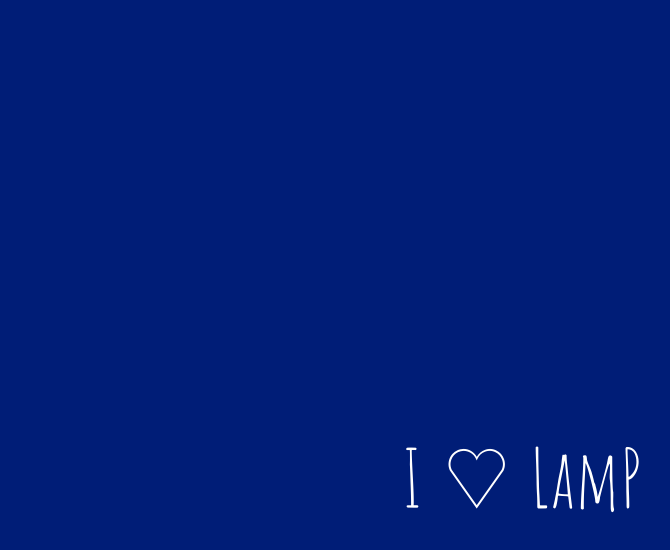
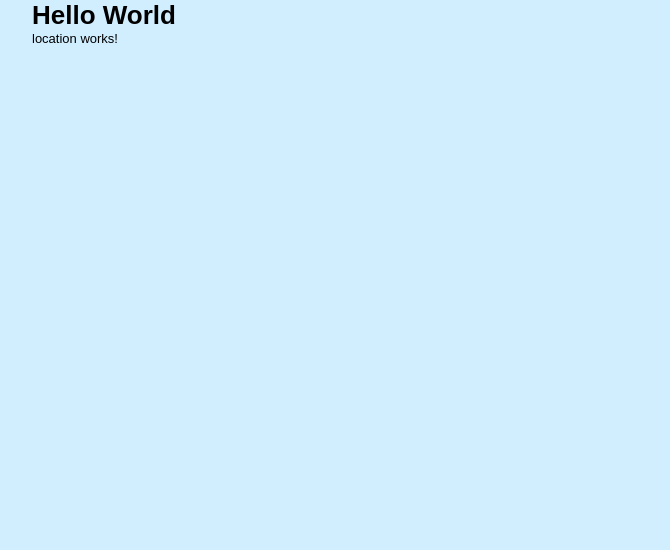
Before and after one commit to paullessing/lamp.wedding, an Angular app: page /location in a window 1280 px wide. Shown: the top 550 px of the page, without its empty margins (118-788 px from the left). Built offline with nearby package versions, Linux system fonts and the light colour scheme.

Commit message:
Initial basic default page

```diff
--- a/frontend/app/app.module.ts
+++ b/frontend/app/app.module.ts
@@ -6,8 +6,10 @@ import { BrowserAnimationsModule } from '@angular/platform-browser/animations';
 import { HomepageComponent } from './homepage/homepage.component';
 import { DayNightService } from './services/day-night.service';
 import { HttpClientModule } from '@angular/common/http';
-import { RouterModule } from '@angular/router';
+import { Route, RouterModule, UrlSegment, UrlSegmentGroup } from '@angular/router';
 import { LogViewGuard } from './homepage/log-view.guard';
+import { DefaultPageComponent } from './default-page/default-page.component';
+import { LocationComponent } from './location/location.component';
 
 @NgModule({
   imports: [
@@ -15,6 +17,17 @@ import { LogViewGuard } from './homepage/log-view.guard';
     BrowserAnimationsModule,
     HttpClientModule,
     RouterModule.forRoot([{
+      matcher: (segments: UrlSegment[], group: UrlSegmentGroup, route: Route) => {
+        // Matches anything except the empty URL
+        return segments.length >= 1 ? { consumed: [] } : null
+      },
+      component: DefaultPageComponent,
+      children: [{
+        path: 'location',
+        component: LocationComponent
+      }]
+    },
+    {
       path: '**',
       canActivate: [LogViewGuard],
       component: HomepageComponent
@@ -23,6 +36,8 @@ import { LogViewGuard } from './homepage/log-view.guard';
   declarations: [
     AppComponent,
     HomepageComponent,
+    DefaultPageComponent,
+    LocationComponent,
   ],
   providers: [
     DayNightService,
--- /dev/null
+++ b/frontend/app/default-page/default-page.component.html
@@ -0,0 +1,4 @@
+<div class="container">
+  <h1>Hello World</h1>
+  <router-outlet></router-outlet>
+</div>
--- /dev/null
+++ b/frontend/app/default-page/default-page.component.scss
@@ -0,0 +1,7 @@
+:host {
+  background-color: #d1eeff;
+  display: block;
+  width: 100%;
+  height: 100%;
+  min-height: 100%;
+}
--- /dev/null
+++ b/frontend/app/default-page/default-page.component.ts
@@ -0,0 +1,15 @@
+import { Component, OnInit } from '@angular/core';
+
+@Component({
+  selector: 'app-default-page',
+  templateUrl: './default-page.component.html',
+  styleUrls: ['./default-page.component.scss']
+})
+export class DefaultPageComponent implements OnInit {
+
+  constructor() { }
+
+  ngOnInit() {
+  }
+
+}
--- /dev/null
+++ b/frontend/app/location/location.component.html
@@ -0,0 +1,3 @@
+<p>
+  location works!
+</p>
--- /dev/null
+++ b/frontend/app/location/location.component.ts
@@ -0,0 +1,15 @@
+import { Component, OnInit } from '@angular/core';
+
+@Component({
+  selector: 'app-location',
+  templateUrl: './location.component.html',
+  styleUrls: ['./location.component.scss']
+})
+export class LocationComponent implements OnInit {
+
+  constructor() { }
+
+  ngOnInit() {
+  }
+
+}
--- a/frontend/styles.scss
+++ b/frontend/styles.scss
@@ -46,3 +46,11 @@ body {
     font-size: 24px;
   }
 }
+p, h1, h2, h3 { // TODO reset.scss
+  margin: 0;
+}
+
+.container {
+  max-width: 980px;
+  margin: 0 auto;
+}
```
Also changed, not shown: frontend/app/location/location.component.scss (added), 2 other files (tests, documents, lock files or other folders).
